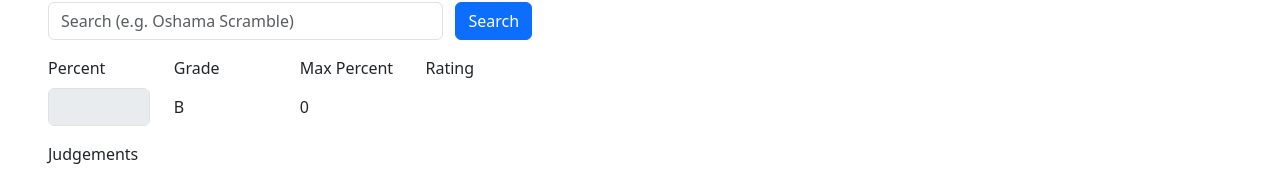
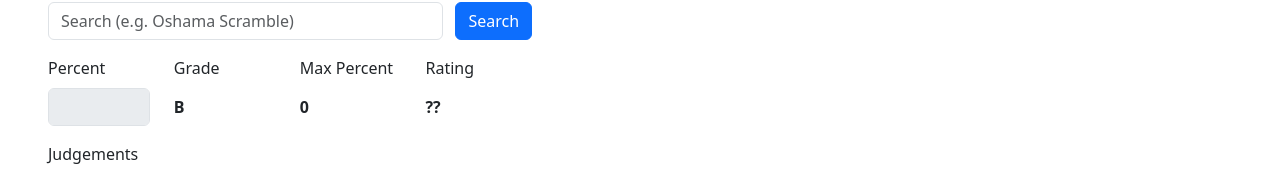
Before and after one commit to corndogit/maimai-score-tracker, a React (Vite) app: page /submit in a window 1280 px wide. Shown: the part 290-463 px from the top of the page. Built offline with nearby package versions, Linux system fonts and the light colour scheme.

Commit message:
Add styling to read-only percent stats

```diff
--- /dev/null
+++ b/src/components/submit-score-page/submit-score-form/score-form-percent-stats/score-form-percent-stats.css
@@ -0,0 +1,3 @@
+.readonly-percent-stat {
+    font-weight: bold;
+}
--- a/src/components/submit-score-page/submit-score-form/score-form-percent-stats/score-form-percent-stats.tsx
+++ b/src/components/submit-score-page/submit-score-form/score-form-percent-stats/score-form-percent-stats.tsx
@@ -3,6 +3,7 @@ import { MaimaiRate } from "rg-stats";
 import { Chart } from "../../../../models/chart";
 import { ScoreFormValidation } from "../../../../models/score-form-validation";
 import { calculateGrade } from "../../../../utils/score-tools";
+import "./score-form-percent-stats.css";
 
 type ScoreFormPercentStatsProps = {
   percent: string;
@@ -83,6 +84,7 @@ export const ScoreFormPercentStats = ({
         <Col md={3}>
           <Form.Label>Grade</Form.Label>
           <Form.Control
+            className="readonly-percent-stat"
             plaintext
             readOnly
             min={0}
@@ -91,16 +93,20 @@ export const ScoreFormPercentStats = ({
         </Col>
         <Col md={3}>
           <Form.Label>Max Percent</Form.Label>
-          <Form.Control plaintext readOnly value={maxPercent} />
+          <Form.Control
+            className="readonly-percent-stat"
+            plaintext
+            readOnly
+            value={maxPercent}
+          />
         </Col>
         <Col md={3}>
           <Form.Label>Rating</Form.Label>
           <Form.Control
+            className="readonly-percent-stat"
             plaintext
             readOnly
-            type="number"
-            value={rate}
-            hidden={!isValidPercent(percent)}
+            value={isValidPercent(percent) ? rate.toLocaleString() : "??"}
           />
         </Col>
       </Row>
```
